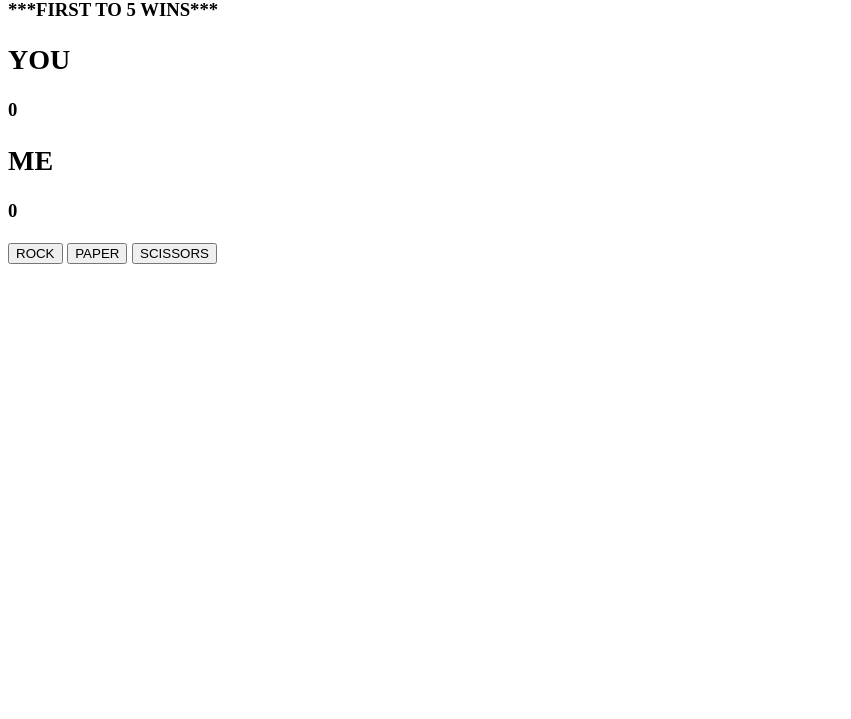
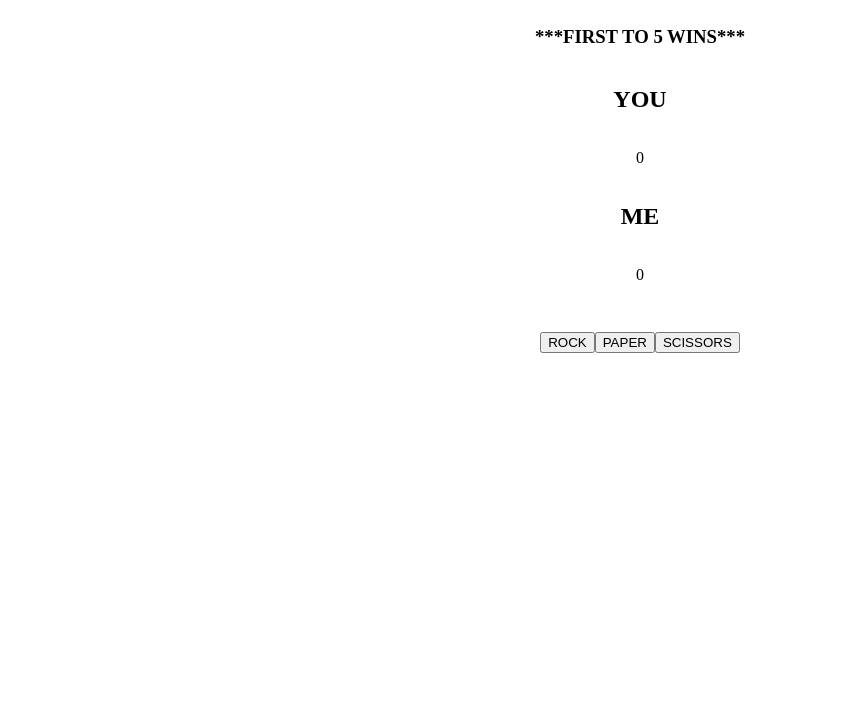
Before and after one commit to margoriordan/rock-paper-scissors, a plain HTML site: page index.html in a window 1280 px wide. Shown: the part 81-800 px from the top of the page, without its empty margins (0-851 px from the left). Drawn offline with Linux system fonts and the light colour scheme.

Commit message:
Update UI & CSS

```diff
--- a/index.html
+++ b/index.html
@@ -5,18 +5,18 @@
     <meta http-equiv="X-UA-Compatible" content="IE=edge">
     <meta name="viewport" content="width=device-width, initial-scale=1.0">
     <title>Rock, Paper, Scissors!</title>
-
+    <link rel="stylesheet" href="styles.css">
 </head>
 <body>
-    <h1 class="title">CAN YOU BEAT ME?</h1>
-    <h3>***FIRST TO 5 WINS***</h>
-    </div>
+    <div class="threat"><h1 class="title">CAN YOU BEAT ME?</h1></div>
+    <div class="rules"><h3>***FIRST TO 5 WINS***</h3></div>
+
     <div class="scoreBoard">
         <div class="playerScore">
             <h2>YOU</h2>
             <p class="player-count">0</p>
         </div>
-        <div class="comptuerScore">
+        <div class="computerScore">
             <h2>ME</h2>
             <p class="computer-count">0</p>
         </div>
--- a/javascript.js
+++ b/javascript.js
@@ -24,7 +24,7 @@ function playRound(playerSelection){
         playerSelection === 'PAPER' && computerSelection === 'ROCK' ||
         playerSelection === 'SCISSORS' && computerSelection === 'PAPER'){
             playerCount.textContent = ++playerScore;
-            alert(`${playerSelection} BEATS ${computerSelection}!`);
+            alert(`${playerSelection} BEATS ${computerSelection}...?`);
             alert("CHEATER.")
 
 
@@ -38,5 +38,19 @@ function playRound(playerSelection){
 
     } else if (playerSelection === computerSelection){
         alert("A tie?...that's unproductive...");
+    };
+
+    checkWinner();
+}
+
+function checkWinner(){
+    if (playerScore === 5 && playerScore > computerScore){
+        alert("I DEMAND A RECOUNT!!!!!");
+        location.reload();
     }
-};
+    else if (computerScore === 5 && computerScore > playerScore){
+        alert("JUST AS I THOUGHT IT WOULD BE...");
+        alert("PLAY AGAIN IF YOU'RE A MASOCHIST.")
+        location.reload();
+    }
+}
--- a/styles.css
+++ b/styles.css
@@ -0,0 +1,23 @@
+body {
+    display: flex;
+    flex-direction: column;
+    align-items: center;
+}
+
+.playerScore {
+    display: flex;
+    flex-direction: column;
+    align-items: center;
+}
+
+.computerScore {
+    display: flex;
+    flex-direction: column;
+    align-items: center;
+}
+
+.options {
+    display: flex;
+    align-content: center;
+    padding: 32px;
+}
```
